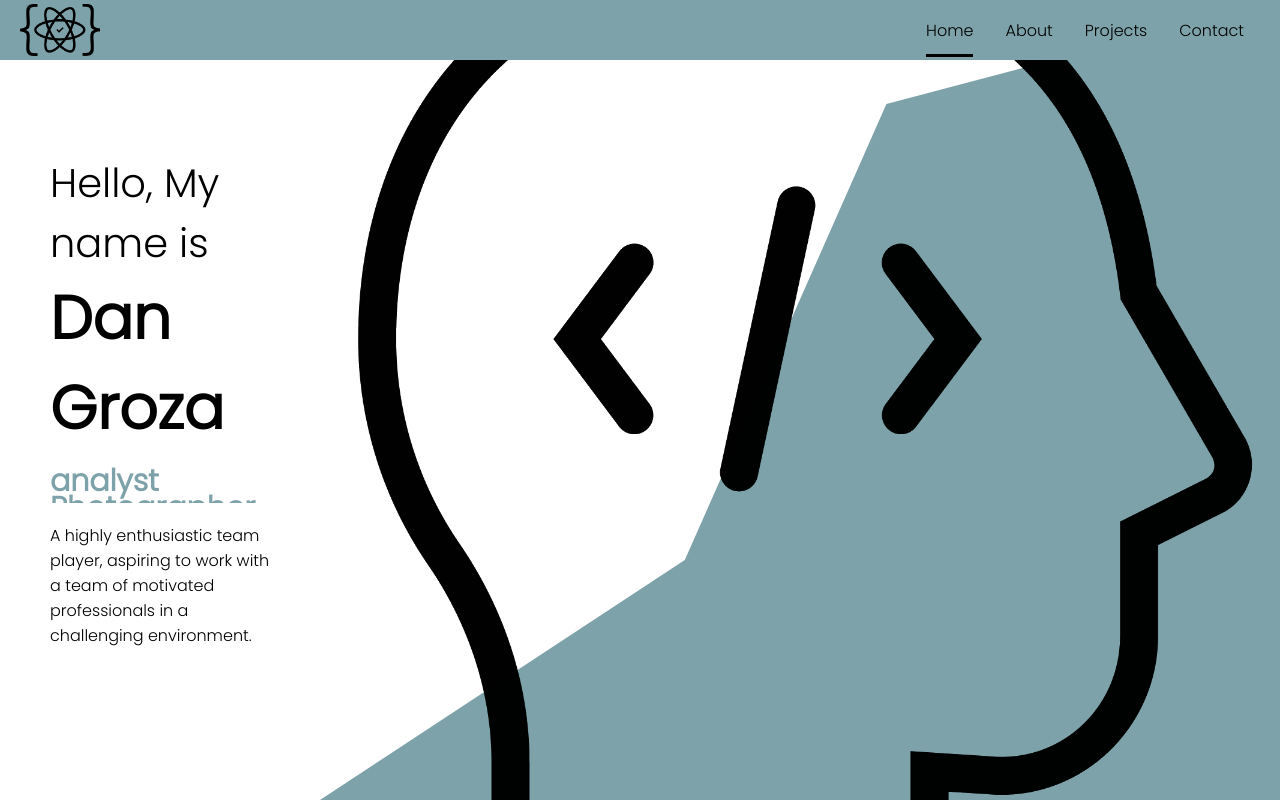
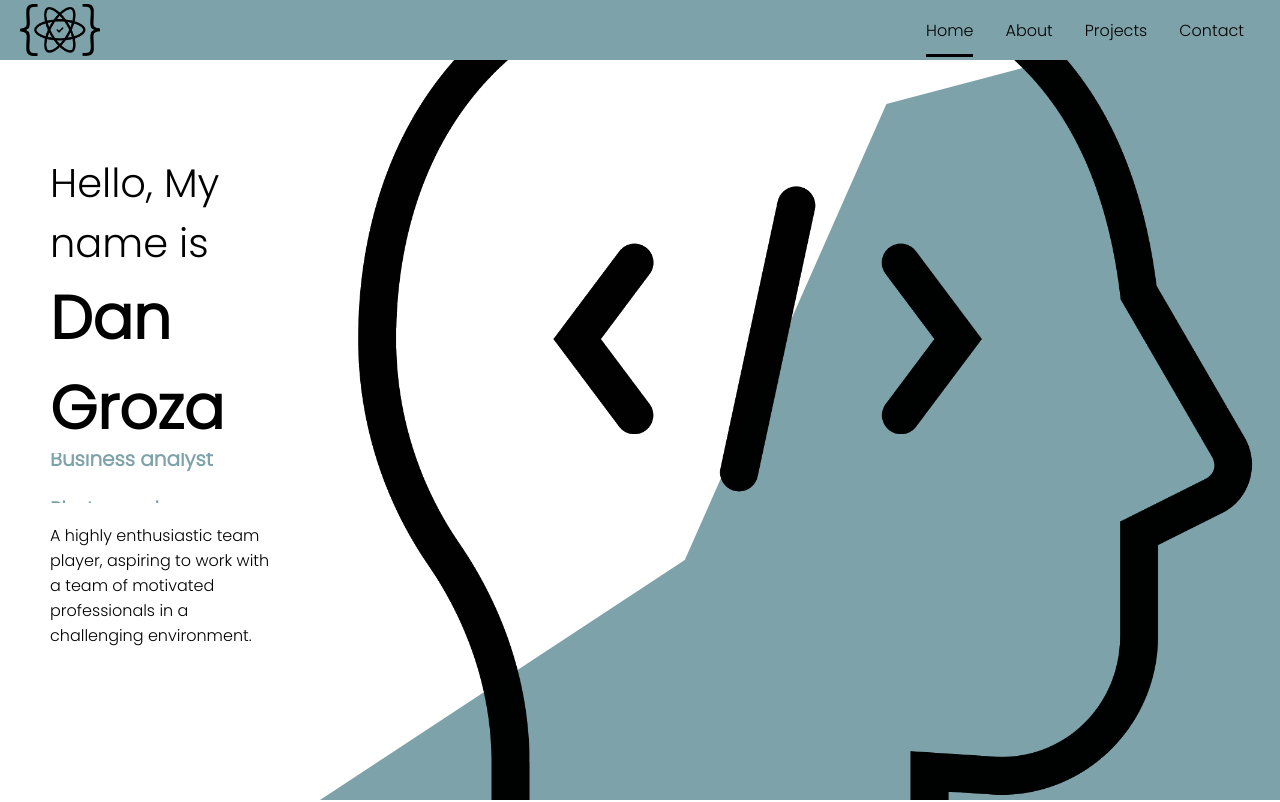
Before and after one commit to dangroza88/dangroza.dev, a React (Vite) app: page / in a window 1280 px wide. Shown: the top 802 px of the page. Built offline with nearby package versions, Linux system fonts and the light colour scheme.

Commit message:
title item fix

```diff
--- a/src/components/contact/contact.css
+++ b/src/components/contact/contact.css
@@ -123,3 +123,11 @@ button {
     }
 
 }
+
+@media screen and (max-width: 1300px){
+    .intro-title-item {
+        font-size: 20px;
+
+    }
+
+}
```
